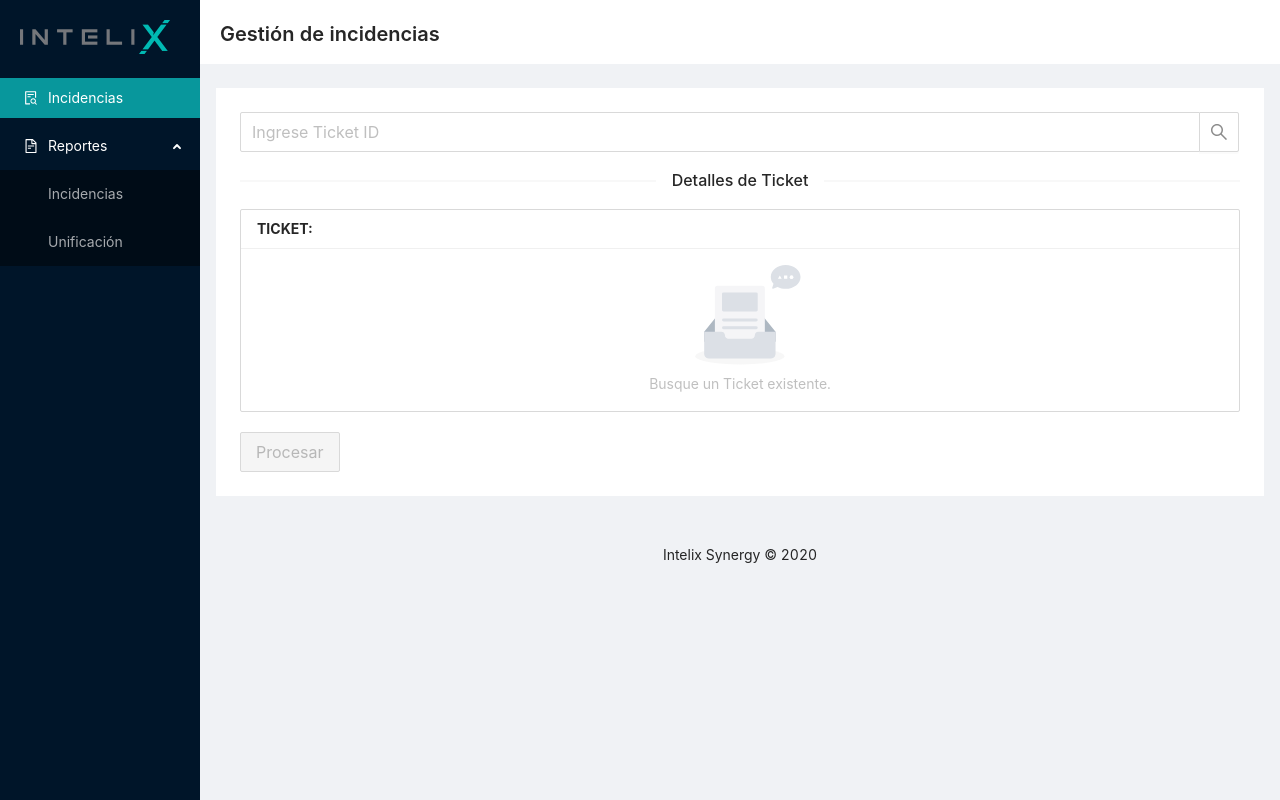
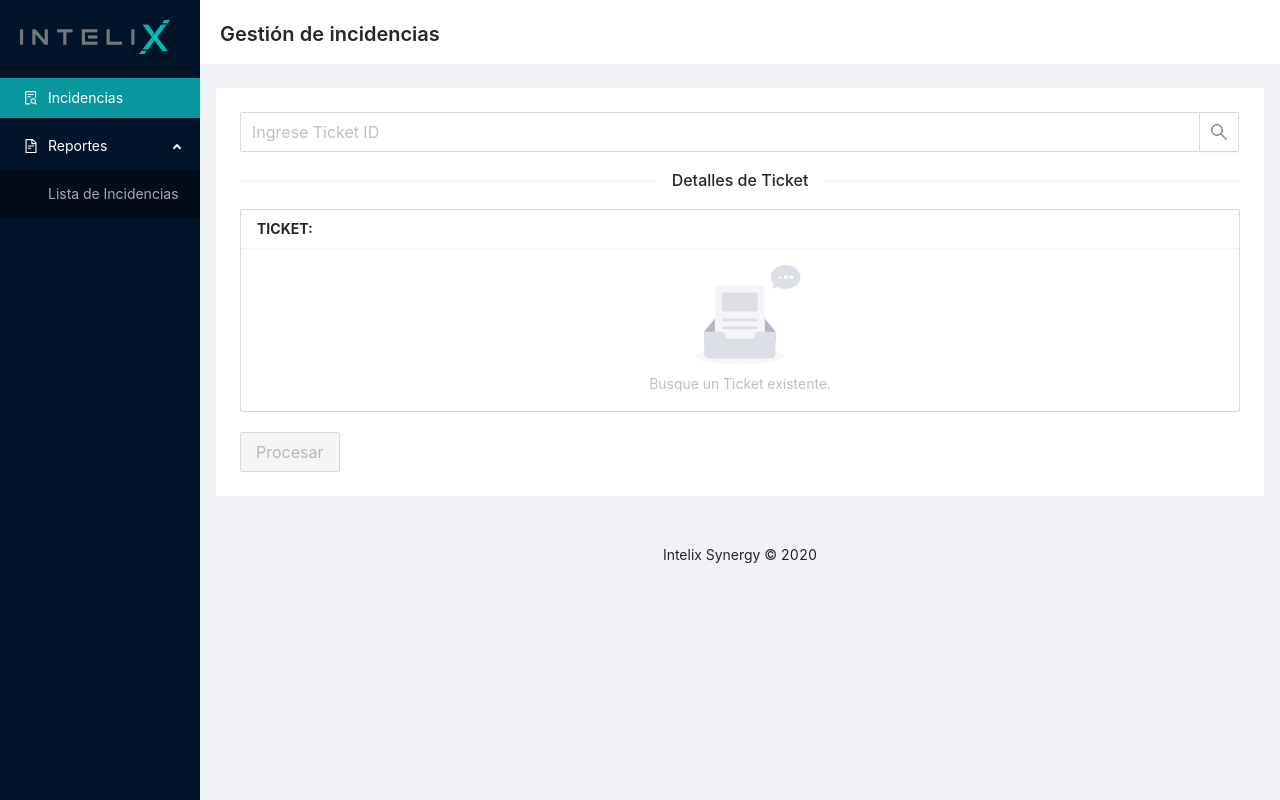
Before and after one commit to enmanuel23x/GestionTickets, a React (Create React App) app: page / in a window 1280 px wide. Both pictures are taken after a click on the element "Reportes". Built offline with nearby package versions, Linux system fonts and the light colour scheme.

Commit message:
unified report removed

```diff
--- a/src/components/Navigation.js
+++ b/src/components/Navigation.js
@@ -4,8 +4,6 @@ import 'antd/dist/antd.css';
 import './assets/css/navigation.css';
 import Ticket from './Ticket';
 import Incidents from './Incidents';
-import Unified from './Unified';
-
 //import keycloak from '../config/keycloak';
 
 
@@ -50,10 +48,7 @@ class SiderMenu extends React.Component {
           </Menu.Item>
           <SubMenu key="sub1" icon={<FileTextOutlined/>} title="Reportes">
               <Menu.Item key="2" onClick={() => this.setState({selected: 2})} className="customclass">
-                Incidencias
-              </Menu.Item>
-              <Menu.Item key="3" onClick={() => this.setState({selected: 3})} className="customclass">
-                Unificación
+                Lista de Incidencias
               </Menu.Item>
             </SubMenu>
       </Menu>
@@ -75,7 +70,6 @@ class SiderMenu extends React.Component {
   >
    {this.state.selected === 1 ? <Ticket/> : null}
    {this.state.selected === 2 ? <Incidents/> : null}
-   {this.state.selected === 3 ? <Unified/> : null}
   </Content>
    <Footer style={{ textAlign: 'center' }}>Intelix Synergy © 2020</Footer>
       </Layout>
--- a/src/components/Unified.js
+++ /dev/null
@@ -1,44 +0,0 @@
-// Importing needed components
-import React from 'react';
-// import {Button, List, Divider, Typography, Empty, Input} from 'antd';
-// import config from '../config/config'
-// import https from 'https';
-
-
-// Constants
-// const {Search} = Input;
-
-
-// Axios Defaults
-// const axios = require('axios').default;
-// axios.defaults.baseURL = config.backURL;
-// const axiosInstance = axios.create({
-//     httpsAgent: new https.Agent({
-//         rejectUnauthorized: false
-//     })
-// });
-
-
-// Exported Component
-class Unified extends React.Component {
-
-  constructor(props) {
-        super(props);
-        this.state = {
-
-        };
-
-      };
-
-
-
-  render(){
-    return (
-      <div>
-        <h1> Reporte Unificado </h1>
-      </div>
-      )
-  }
-
-}
-export default Unified
```
